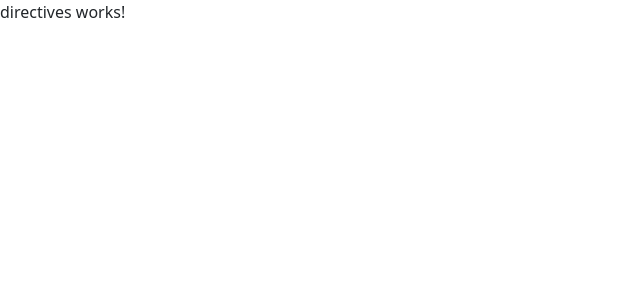
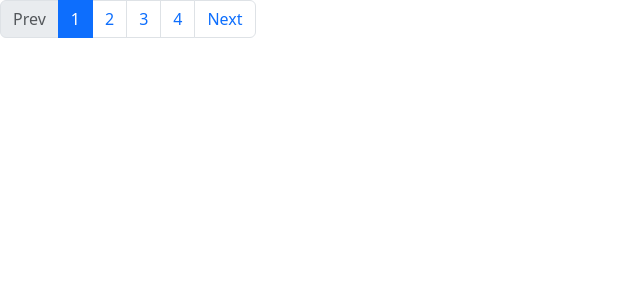
Before and after one commit to ken0901/Angular-Template-Syntax, an Angular app: page / in a window 1280 px wide. Shown: the top 300 px of the page, without its empty margins (0-640 px from the left). Built offline with nearby package versions, Linux system fonts and the light colour scheme.

Commit message:
The ngClass Directive

```diff
--- a/src/app/projects/directives/directives.component.html
+++ b/src/app/projects/directives/directives.component.html
@@ -1 +1,23 @@
-<p>directives works!</p>
+<nav>
+    <ul class="pagination">
+        <li
+            class="page-item"
+            [ngClass]="{ disabled: currentPage === 0}"
+        >
+            <a class="page-link">Prev</a>
+        </li>
+        <li
+            class="page-item"
+            [ngClass]="{ active: i === currentPage}"
+            *ngFor="let image of images; let i = index;"
+        >
+            <a class="page-link">{{ i + 1 }}</a>
+        </li>
+        <li
+            class="page-item"
+            [ngClass]="{ disabled: currentPage === images.length - 1}"
+        >
+            <a class="page-link">Next</a>
+        </li>
+    </ul>
+</nav>
--- a/src/app/projects/directives/directives.component.ts
+++ b/src/app/projects/directives/directives.component.ts
@@ -6,11 +6,24 @@ import { Component, OnInit } from '@angular/core';
   styleUrls: ['./directives.component.css']
 })
 export class DirectivesComponent implements OnInit {
+  currentPage = 0;
   images = [
     {
       title: 'At the Beach',
       url: 'https://images.unsplash.com/photo-1507525428034-b723cf961d3e?ixlib=rb-4.0.3&ixid=M3wxMjA3fDB8MHxzZWFyY2h8Mnx8YmVhY2h8ZW58MHx8MHx8fDA%3D&auto=format&fit=crop&w=500&q=60'
-    }
+    },
+    {
+      title: 'At the Gorest',
+      url: 'https://images.unsplash.com/photo-1425913397330-cf8af2ff40a1?ixlib=rb-4.0.3&ixid=M3wxMjA3fDB8MHxzZWFyY2h8NHx8Zm9yZXN0fGVufDB8fDB8fHww&auto=format&fit=crop&w=500&q=60'
+    },
+    {
+      title: 'At the City',
+      url: 'https://images.unsplash.com/photo-1444723121867-7a241cacace9?ixlib=rb-4.0.3&ixid=M3wxMjA3fDB8MHxzZWFyY2h8Nnx8Q2l0eXxlbnwwfHwwfHx8MA%3D%3D&auto=format&fit=crop&w=500&q=60'
+    },
+    {
+      title: 'At the Snow',
+      url: 'https://images.unsplash.com/photo-1551582045-6ec9c11d8697?ixlib=rb-4.0.3&ixid=M3wxMjA3fDB8MHxzZWFyY2h8MTF8fFNub3d8ZW58MHx8MHx8fDA%3D&auto=format&fit=crop&w=500&q=60'
+    },
   ];
 
   constructor() { }
```
